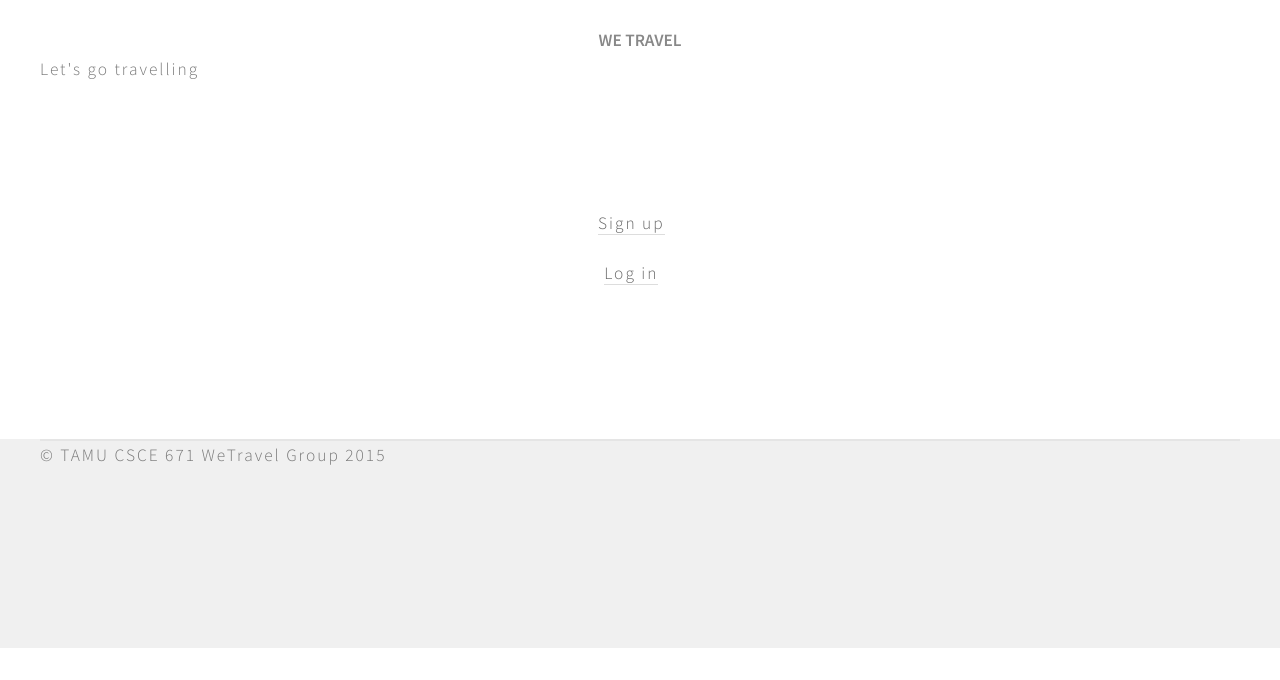
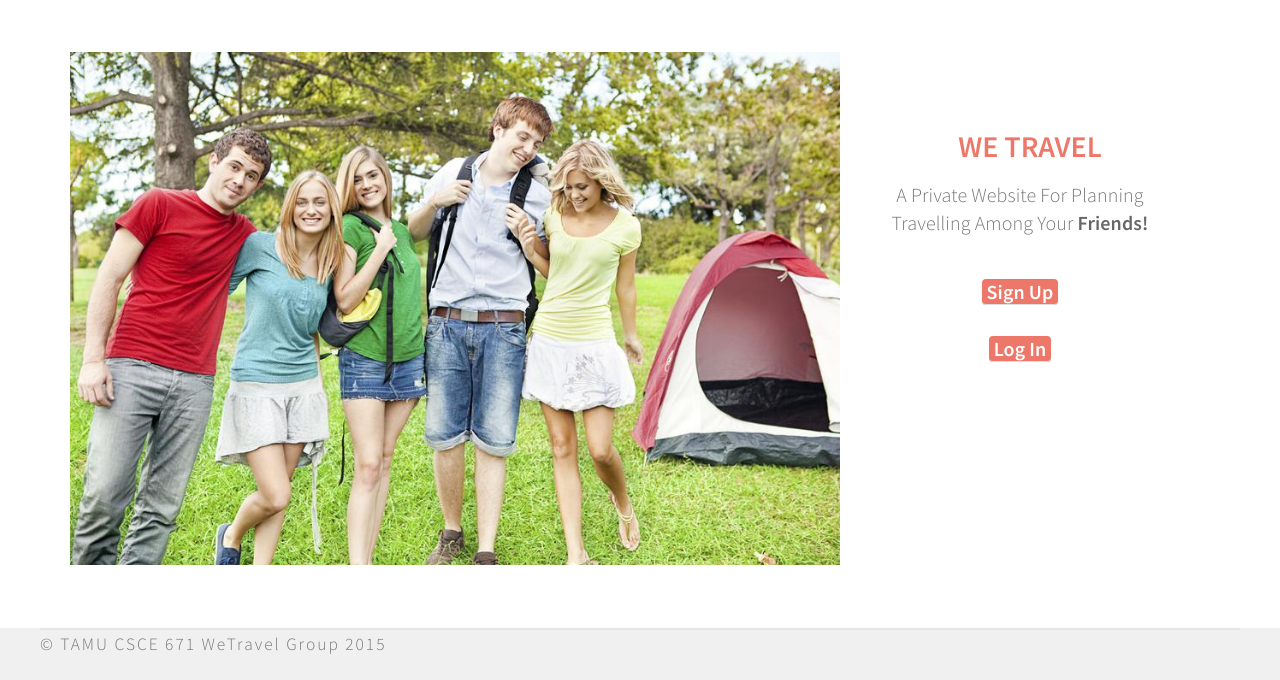
Before and after one commit to ShiyangChen/WeTravel-Website-Django, a Django app: page /wetravel/ in a window 1280 px wide. Shown: the part 152-832 px from the top of the page. Before the commit the page ends 800 px from the top, so only its background shows below. Run offline with Django 3.2, Linux system fonts and the light colour scheme; parts of the project's set-up code (start-up, migrations or seed data) failed here and were passed over; some libraries are stand-ins or nearby versions.

Commit message:
finish frontpage

```diff
--- a/static/css/settings_page.css
+++ b/static/css/settings_page.css
@@ -1,6 +1,8 @@
 * {
 
 }
+
+/*for settigns page */
 .settings {
 	display: flex;
 	flex-wrap: wrap;
@@ -73,6 +75,8 @@ dd {
 	text-align: left;
 	color: rgb(237, 120, 106);
 }
+
+/*for recommendation part in index page */
 
 .panel {
 	border: 1px solid #dedede;
@@ -155,3 +159,67 @@ div.overlay  {
 	right: 10px;
 	text-align: center;
 }
+
+
+/*for slide show in not-logged-in index page */
+
+#slideshow-wrapper {
+	display: flex;
+	flex-wrap: wrap;
+	box-sizing: border-box;
+	box-sizing: border-box;
+}
+#slideshow {
+    position: relative;
+    width: 65%;
+    height: 550px;
+    margin-left: 30px;
+    margin-right: 30px;
+    /*box-shadow: 0 0 20px rgba(0,0,0,0.4); */
+    box-sizing: border-box;
+}
+
+#slideshow > div {
+    position: absolute;
+    top: 0px;
+    left: 0px;
+    right: 10px;
+    bottom: 10px;
+}
+
+#slideshow img {
+	width: 100%;
+}
+
+.web-discription {
+	width: 25%;
+	text-align: center;
+	padding: 80px 10px 40px 10px;
+	box-sizing: border-box;
+}
+
+.web-discription h1 {
+	color: #ED786A;
+	font-size: 30px;
+	margin-bottom: 20px;
+}
+
+.web-discription p {
+	letter-spacing: 0.1px;
+	text-align: center;
+	font-size: 20px;
+	margin-bottom: 40px;
+
+}
+
+.web-discription a {
+	background: #ed786a;
+	color: #fff !important;
+	border-radius: 4px;
+	font-size: 1em;
+	font-weight: 600;
+	text-align: center;
+	padding-left: 5px;
+	padding-right: 5px;
+
+}
--- a/static/css/style-desktop.css
+++ b/static/css/style-desktop.css
@@ -148,7 +148,7 @@
 
 	#main-wrapper
 	{
-		padding: 1.5em 0 1.5em 0;
+		padding: 3em 0 1.5em 0;
 	}
 
 	/*#footer-wrapper
--- a/static/js/wetravel.js
+++ b/static/js/wetravel.js
@@ -1,6 +1,20 @@
 $(document).ready(function(){
-		var profile_image_dialog, profile_image_form, account_dialog, account_form, address_dialog, address_form;
+    //for slideshow in not logged in index page
+    $("#slideshow > div:gt(0)").hide();
 
+      setInterval(function() {
+        $('#slideshow > div:first')
+          .fadeOut(1000)
+          .next()
+          .fadeIn(1000)
+          .end()
+          .appendTo('#slideshow');
+      },  3000);
+
+
+
+
+    //---------------------------------------------------------------------------------
     //for the purpose of showing common-friends for recommended friends
     //modal when hover
 
@@ -23,19 +37,10 @@ $(document).ready(function(){
         }(index);
       $(rec).hover(mouseIn, mouseOut);
     });
-    //var i = 0;
-    //for(var i = 0; i < recommended.length; i++) {
-      // recommended.get(i).on('hover',
-      //   function() {
-      //     overlay.get(i).style.visibility = "visible";
 
-      //   },
-      //   function() {
-      //     overlay.get(i).style.visibility = "hidden";
-      //   });
-   // }
-
-    //---------------------------------------------------------------------
+    //for setting page, to show dialog modal
+    //--------------------------------------------------------------------
+    var profile_image_dialog, profile_image_form, account_dialog, account_form, address_dialog, address_form;
      profile_image_dialog = $('#dialog-profile-image-form').dialog({
       autoOpen: false,
       width: '500px',
--- a/wetravel/templates/wetravel/index.html
+++ b/wetravel/templates/wetravel/index.html
@@ -5,8 +5,8 @@
 
   {% if user.is_authenticated %}
 <!-- Main -->
-      <div id="main-wrapper">
-        <div id="main" class="container">
+
+
           <div class="row">
 
             <!-- Content -->
@@ -241,29 +241,39 @@
               </div>
 
 
-
-
             </div><!--end of sidebar -->
         </div><!--end of div row -->
-      </div><!--end of div container -->
-    </div> <!--end of div main-wrapper -->
+
 
 
 
   {% else %}
-          <h1 id="logo"><a href="/wetravel">We Travel</a></h1>
-          <p>Let's go travelling</p>
+        <div id = "slideshow-wrapper">
+          <div id ="slideshow">
+            <div>
+              <img src="/static/images/pic1.jpg" >
+            </div>
+            <div>
+              <img src="/static/images/pic2.jpg" >
+            </div>
+            <div>
+              <img src="/static/images/pic3.jpg" >
+            </div>
+            <div>
+              <img src="/static/images/pic4.jpg" >
+            </div>
+             <div>
+              <img src="/static/images/pic5.jpg" >
+            </div>
+          </div>
 
-
-    <div id="features-wrapper">
-        <section id="features" class="container">
-          <header>
-            <p><a class="btn btn-primary btn-lg btn-block" href="/wetravel/signup" role="button">Sign up</a></p>
-           <p><a class="btn btn-primary btn-lg btn-block" href="/wetravel/login" role="button">Log in</a></p>
-          </header>
-        </section>
-      </div>
-
+          <div class="web-discription">
+              <h1>We Travel</h1>
+              <p>A Private Website For Planning Travelling Among Your <b>Friends!</b></p>
+              <p><a href="/wetravel/signup">Sign Up</a></br></br>
+              <a href="/wetravel/login">Log In</a></p>
+          </div>
+        </div>
 
 {% endif %}
 
--- a/wetravel/views.py
+++ b/wetravel/views.py
@@ -400,14 +400,14 @@ def change_profile_image(request):
         form = ProfileImageForm(request.POST, request.FILES)
         if form.is_valid():
             old = p.avatar
-            if old:
-                old.delete()
+            #if old:
+                #old.delete()
             p.avatar = form.cleaned_data['image']
             p.save()
             user.save()
 
             if p.avatar:
-                resize_and_crop(p.avatar.path, (250, 250))
+                resize_and_crop(p.avatar.path, (900, 600))
 
         else:
             print form.errors
```
Also changed, not shown: media/images/holidays-with-friends.jpg (added), static/images/pic1.jpg (added), static/images/pic2.jpg (added), static/images/pic3.jpg (added), static/images/pic4.jpg (added), static/images/pic5.jpg (added).
